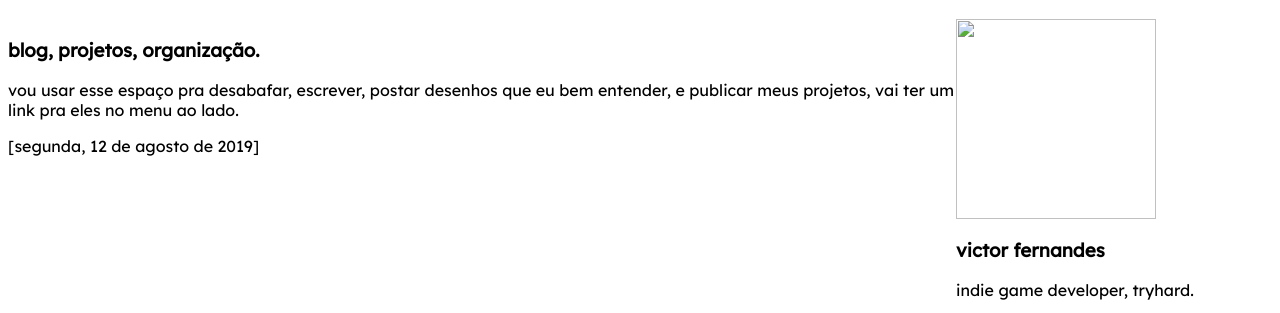
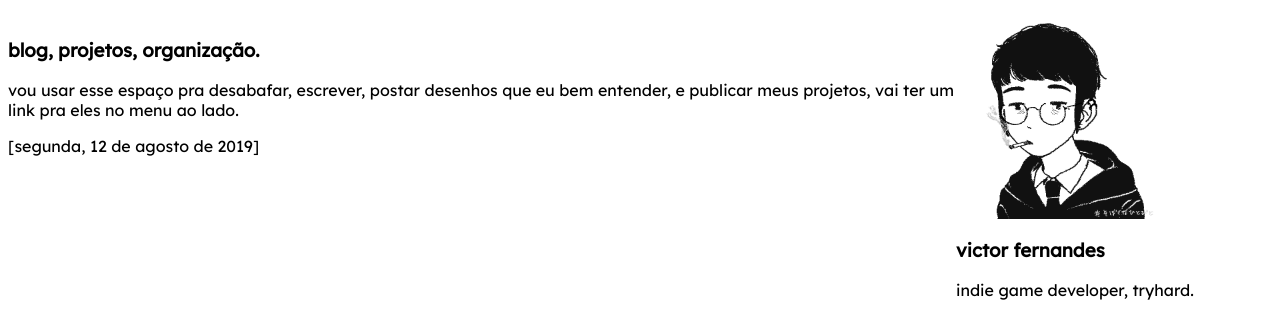
Before and after one commit to victorfxx/victorfxx.github.io, a plain HTML site: page index.html in a window 1280 px wide. Shown: the part 72-385 px from the top of the page. Drawn offline with Linux system fonts and the light colour scheme.

Commit message:
Update index.html

```diff
--- a/index.html
+++ b/index.html
@@ -34,7 +34,7 @@
       <p>[segunda, 12 de agosto de 2019]</p>
   </div>
   <div class="sidebar">
-      <img src="avi.jpg" widht="200px" height="200px">
+      <img src="avi.png" widht="200px" height="200px">
     <h3>victor fernandes</h3>
     indie game developer, tryhard.
   <ul style="list-style: none;">
```
